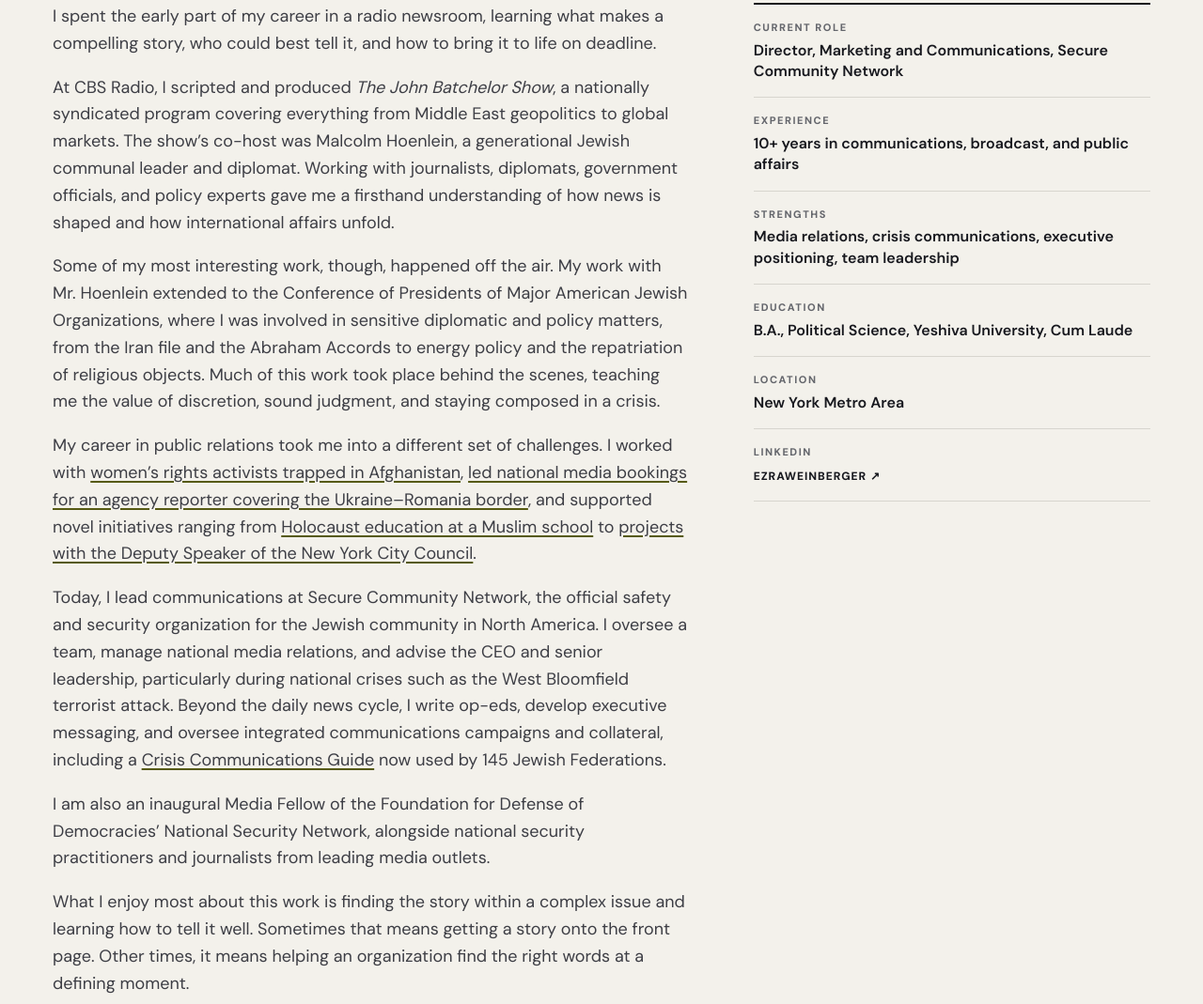
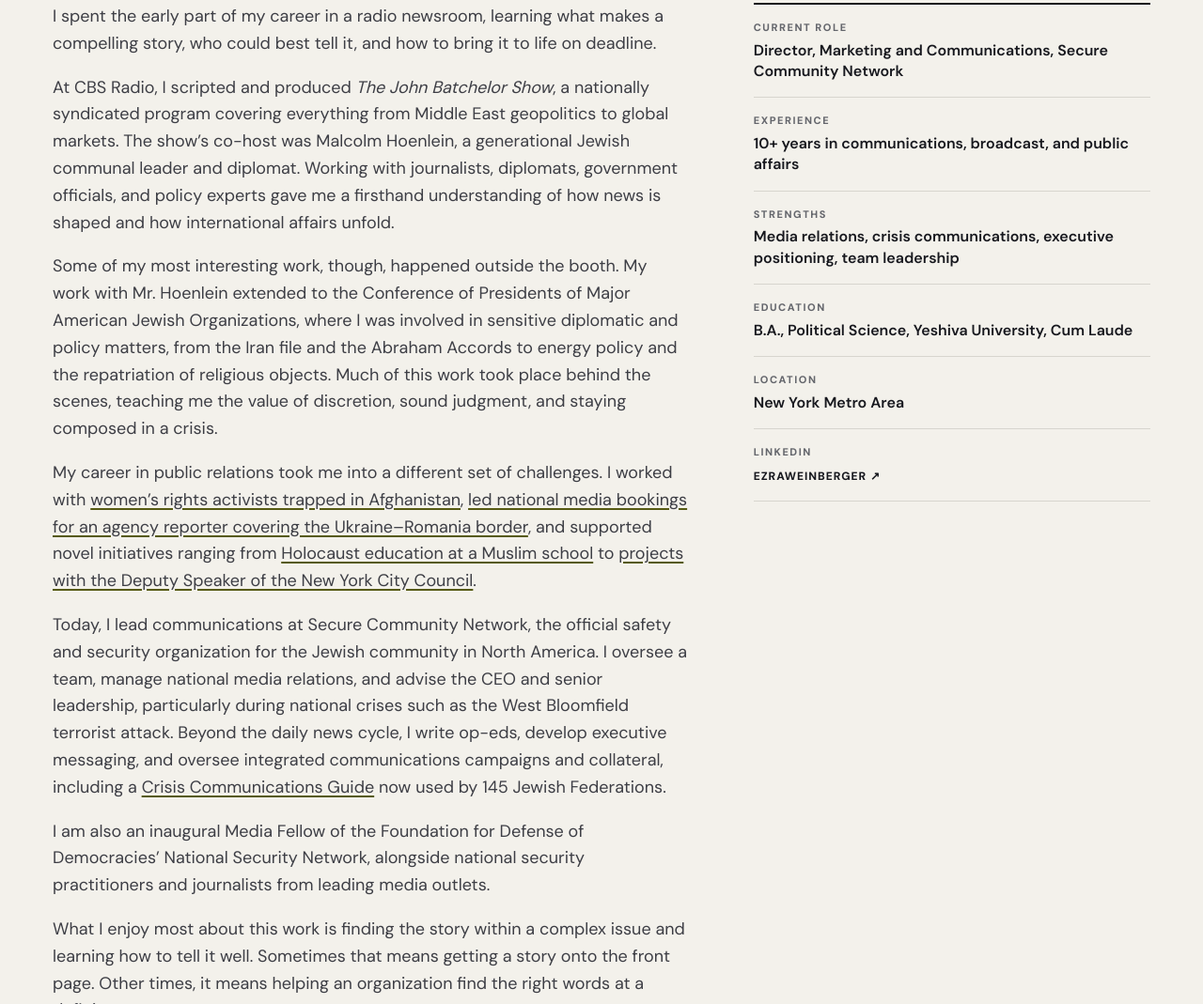
Before and after one commit to bergeneagle/portfolio, a plain HTML site: page index.html in a window 1280 px wide. Shown: the part 1471-2540 px from the top of the page at 94% size. Drawn offline with Linux system fonts and the light colour scheme.

Commit message:
About: outside the booth
Co-Authored-By: Claude Opus 5.5 <noreply@anthropic.com>
Claude-Session: https://claude.ai/code/session_01VA9nsWrAa8PQPfbqWT8YJr

```diff
--- a/index.html
+++ b/index.html
@@ -283,7 +283,7 @@ footer{padding:25px 0;font-size:12px;color:#9c9da9}
         <div class="aboutcopy">
           <p>I spent the early part of my career in a radio newsroom, learning what makes a compelling story, who could best tell it, and how to bring it to life on deadline.</p>
           <p>At CBS Radio, I scripted and produced <em>The John Batchelor Show</em>, a nationally syndicated program covering everything from Middle East geopolitics to global markets. The show’s co-host was Malcolm Hoenlein, a generational Jewish communal leader and diplomat. Working with journalists, diplomats, government officials, and policy experts gave me a firsthand understanding of how news is shaped and how international affairs unfold.</p>
-          <p>Some of my most interesting work, though, happened off the air. My work with Mr. Hoenlein extended to the Conference of Presidents of Major American Jewish Organizations, where I was involved in sensitive diplomatic and policy matters, from the Iran file and the Abraham Accords to energy policy and the repatriation of religious objects. Much of this work took place behind the scenes, teaching me the value of discretion, sound judgment, and staying composed in a crisis.</p>
+          <p>Some of my most interesting work, though, happened outside the booth. My work with Mr. Hoenlein extended to the Conference of Presidents of Major American Jewish Organizations, where I was involved in sensitive diplomatic and policy matters, from the Iran file and the Abraham Accords to energy policy and the repatriation of religious objects. Much of this work took place behind the scenes, teaching me the value of discretion, sound judgment, and staying composed in a crisis.</p>
           <p>My career in public relations took me into a different set of challenges. I worked with <a href="https://www.newsweek.com/international-womens-day-plea-afghan-womens-basic-rights-opinion-1684741" target="_blank" rel="noopener noreferrer">women’s rights activists trapped in Afghanistan</a>, <a href="https://www.youtube.com/watch?v=X-AIw-NCjY4" target="_blank" rel="noopener noreferrer">led national media bookings for an agency reporter covering the Ukraine–Romania border</a>, and supported novel initiatives ranging from <a href="https://www.youtube.com/watch?v=bkClOUMq1qg" target="_blank" rel="noopener noreferrer">Holocaust education at a Muslim school</a> to <a href="https://www.youtube.com/watch?v=wVMtt7YZZYA" target="_blank" rel="noopener noreferrer">projects with the Deputy Speaker of the New York City Council</a>.</p>
           <p>Today, I lead communications at Secure Community Network, the official safety and security organization for the Jewish community in North America. I oversee a team, manage national media relations, and advise the CEO and senior leadership, particularly during national crises such as the West Bloomfield terrorist attack. Beyond the daily news cycle, I write op-eds, develop executive messaging, and oversee integrated communications campaigns and collateral, including a <a href="https://www.securecommunitynetwork.org/resources/crisis-communications-guide/" target="_blank" rel="noopener noreferrer">Crisis Communications Guide</a> now used by 145 Jewish Federations.</p>
           <p>I am also an inaugural Media Fellow of the Foundation for Defense of Democracies’ National Security Network, alongside national security practitioners and journalists from leading media outlets.</p>
```
